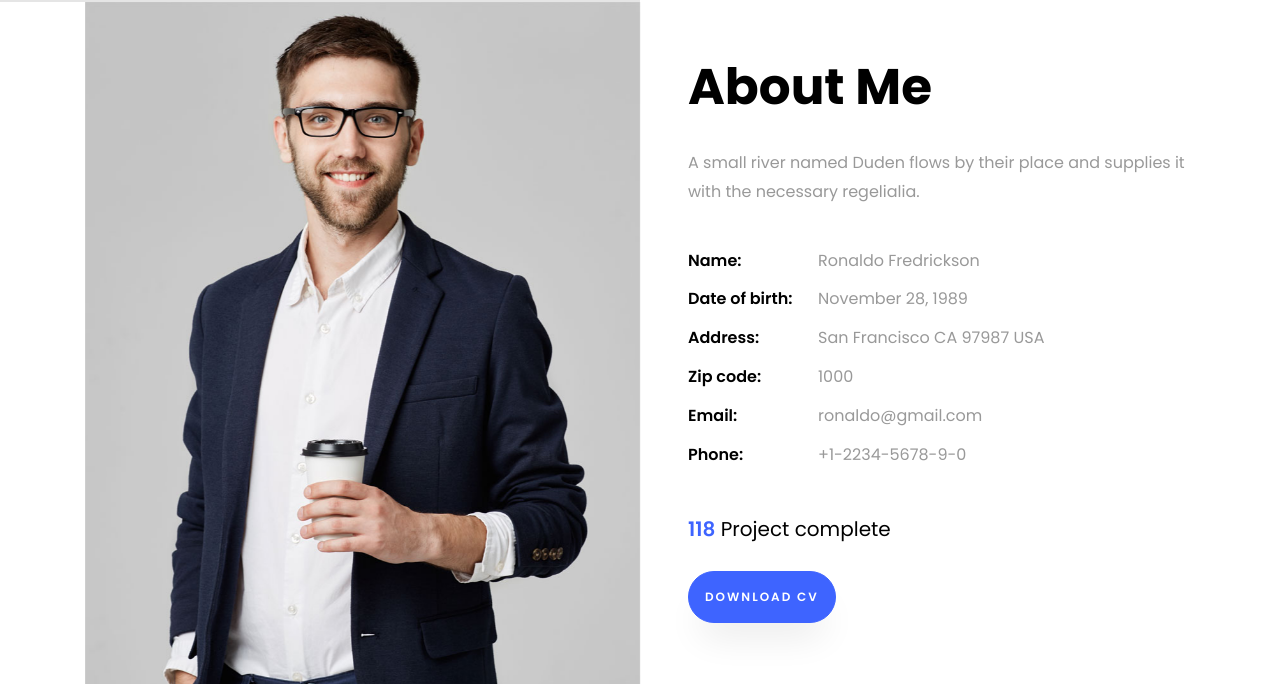
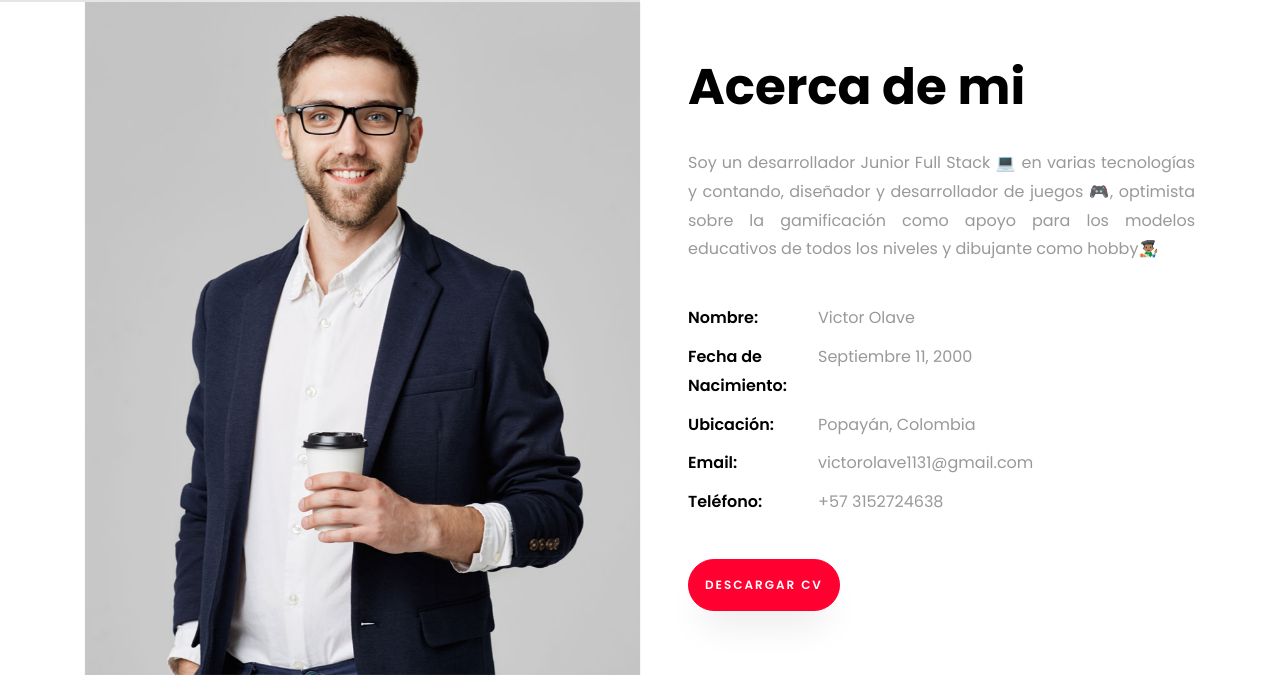
Before and after one commit to victorolave/victorolave.github.io, a plain HTML site: page index.html in a window 1280 px wide. Shown: the part 798-1482 px from the top of the page. Drawn offline with Linux system fonts and the light colour scheme; files whose address does not match are found by name.

Commit message:
About Section

```diff
--- a/index.html
+++ b/index.html
@@ -85,27 +85,26 @@
 				<div class="col-md-6 col-lg-6 pl-md-5 py-5">
 					<div class="row justify-content-start pb-3">
 						<div class="col-md-12 heading-section ftco-animate">
-							<h1 class="big">About</h1>
-							<h2 class="mb-4">About Me</h2>
-							<p>A small river named Duden flows by their place and supplies it with the necessary
-								regelialia.</p>
+							<h1 class="big">Acerca de mi</h1>
+							<h2 class="mb-4">Acerca de mi</h2>
+							<p style="text-align: justify;">Soy un desarrollador Junior Full Stack 💻 en varias tecnologías y contando, diseñador y
+								desarrollador de juegos 🎮, optimista sobre la gamificación como apoyo para los modelos educativos de todos los niveles y dibujante como hobby👨🏽‍🎨</p s>
 							<ul class="about-info mt-4 px-md-0 px-2">
-								<li class="d-flex"><span>Name:</span> <span>Ronaldo Fredrickson</span></li>
-								<li class="d-flex"><span>Date of birth:</span> <span>November 28, 1989</span></li>
-								<li class="d-flex"><span>Address:</span> <span>San Francisco CA 97987 USA</span></li>
-								<li class="d-flex"><span>Zip code:</span> <span>1000</span></li>
-								<li class="d-flex"><span>Email:</span> <span>ronaldo@gmail.com</span></li>
-								<li class="d-flex"><span>Phone: </span> <span>+1-2234-5678-9-0</span></li>
+								<li class="d-flex"><span>Nombre:</span> <span>Victor Olave</span></li>
+								<li class="d-flex"><span>Fecha de Nacimiento:</span> <span>Septiembre 11, 2000</span></li>
+								<li class="d-flex"><span>Ubicación:</span> <span>Popayán, Colombia</span></li>
+								<li class="d-flex"><span>Email:</span> <span>victorolave1131@gmail.com</span></li>
+								<li class="d-flex"><span>Teléfono: </span> <span>+57 3152724638</span></li>
 							</ul>
 						</div>
 					</div>
 					<div class="counter-wrap ftco-animate d-flex mt-md-3">
 						<div class="text">
-							<p class="mb-4">
+							<!-- <p class="mb-4">
 								<span class="number" data-number="120">0</span>
 								<span>Project complete</span>
-							</p>
-							<p><a href="#" class="btn btn-primary py-3 px-3">Download CV</a></p>
+							</p> -->
+							<p><a href="#" style="" class="btn btn-primary py-3 px-3">Descargar CV</a></p>
 						</div>
 					</div>
 				</div>
@@ -113,7 +112,7 @@
 		</div>
 	</section>
 
-	<section class="ftco-section ftco-partner">
+	<!-- <section class="ftco-section ftco-partner">
 		<div class="container">
 			<div class="row">
 				<div class="col-sm ftco-animate">
@@ -138,7 +137,7 @@
 				</div>
 			</div>
 		</div>
-	</section>
+	</section> -->
 
 	<section class="ftco-section ftco-no-pb goto-here" id="resume-section">
 		<div class="container">
```
Also changed, not shown: css/style.css.
